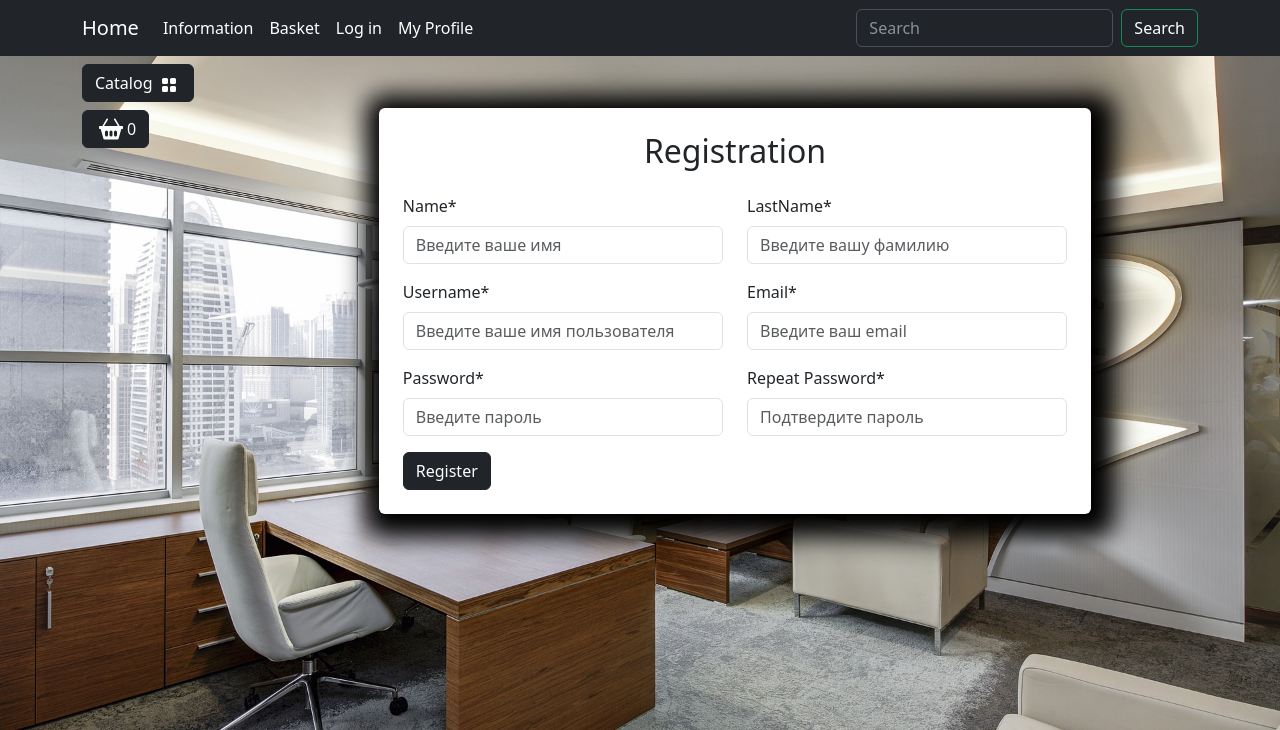
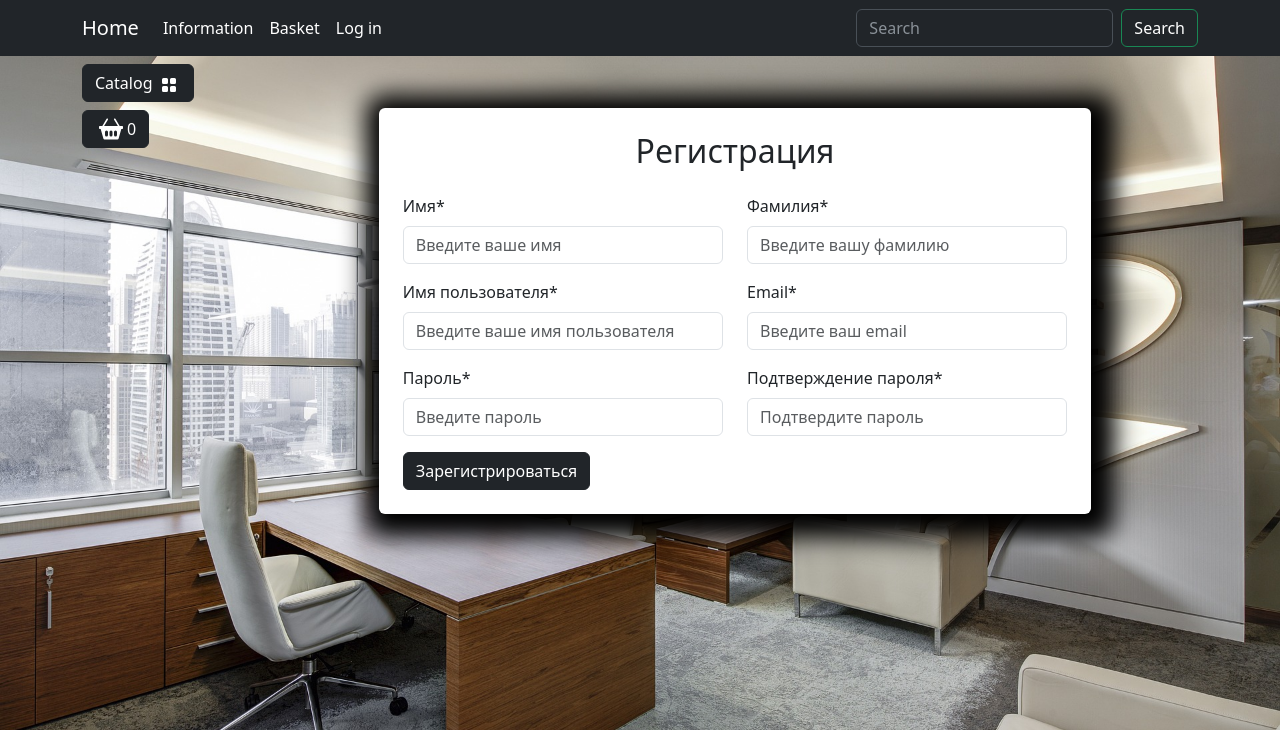
Before and after one commit to MLYTC1/Home---Website, a Django app: page /user/registration/ in a window 1280 px wide. Shown: the top 730 px of the page. Run offline with Django 4.2, Linux system fonts and the light colour scheme; data comes from the database, SQL or seed files in the repository; some libraries are stand-ins or nearby versions.

Commit message:
Registration Form And Controller Are Ready

```diff
--- a/templates/base.html
+++ b/templates/base.html
@@ -51,9 +51,11 @@
                         <li class="nav-item">
                             <a class="nav-link  text-white" href="carts/cart.html">Basket</a>
                         </li>
+                        {% if not user.is_authenticated %}
                             <li class="nav-item">
                                 <a class="nav-link  text-white" href="{% url "user:login" %}">Log in</a>
                             </li>
+                        {% else %}
                             <li class="nav-item dropdown ">
                                 <a class="nav-link dropdown-toggle text-white" href="#" role="button"
                                     data-bs-toggle="dropdown" aria-expanded="false">
@@ -63,13 +65,18 @@
                                     <li><a class="dropdown-item  text-white" href="carts/cart.html">Basket</a></li>
                                     <li><a class="dropdown-item  text-white" href="{% url "user:profile" %}">Personal profile</a>
                                     </li>
+                                    {% if user.is_admin or user.is_staff %}
                                         <li><a class="dropdown-item  text-white" href="{% url "admin:index" %}">Admin pannel</a></li>
+                                    {% endif %}
                                     <li>
                                         <hr class="dropdown-divider">
                                     </li>
                                     <li><a class="dropdown-item  text-white" href="{% url "user:logout" %}">Quit</a></li>
                                 </ul>
                             </li>
+                        {% endif %}
+
+
                     </ul>
                     <form class="d-flex" role="search" action="{% url "catalog:search" %}" method="get">
                         <input class="form-control me-2" type="search" name="q" placeholder="Search" aria-label="Search">
--- a/users/forms.py
+++ b/users/forms.py
@@ -1,5 +1,5 @@
 from django import forms
-from django.contrib.auth.forms import AuthenticationForm
+from django.contrib.auth.forms import AuthenticationForm, UserCreationForm
 
 from users.models import User
 
@@ -14,6 +14,35 @@
     password = forms.CharField()
 
 
+
+class UserRegistrationForm(UserCreationForm):
+
+    class Meta:
+        model = User
+        fields = (
+            "first_name",
+            "last_name",
+            "username",
+            "email",
+            "password1",
+            "password2",
+        )
+
+    first_name = forms.CharField()
+    last_name = forms.CharField()
+    username = forms.CharField()
+    email = forms.CharField()
+    password1 = forms.CharField()
+    password2 = forms.CharField()
+
+
+
+
+
+
+
+
+
     # username = forms.CharField(
     #     label='Name',
     #     widget=forms.TextInput(attrs={  "autofocus": True,
--- a/users/templates/users/registration.html
+++ b/users/templates/users/registration.html
@@ -1,51 +1,85 @@
 {% extends "base.html" %}
 {% load static %}
 
+{% block modal_cart %}
+{% include "includes/cart_button.html" %}
+{% endblock  %}
 
 {% block content %}
 <div class="row">
     <div class="container mt-5">
         <div class="row justify-content-center">
             <div class="col-md-9 bg-white p-4 mb-5 mx-2 rounded custom-shadow">
-                    <h2 class="text-center mb-4">Registration</h2>
-                    <form>
+                <h2 class="text-center mb-4">Регистрация</h2>
+                <form action="{% url "user:registration" %}" method="post">
+                    {% csrf_token %}
                     <div class="row">
                         <div class="col-md-6 mb-3">
-                                <label for="firstName" class="form-label">Name*</label>
-                                <input type="text" class="form-control" id="firstName"
+                            <label for="id_first_name" class="form-label">Имя*</label>
+                            <input type="text" class="form-control" id="id_first_name"
+                                value="{% if form.first_name.value %}{{ form.first_name.value }}{% endif %}"
+                                name="first_name"
                                 placeholder="Введите ваше имя" required>
+                                {% if form.first_name.errors %}
+                                <div class="alert alert-danger alert-dismissible fade show">{{form.first_name.errors}}</div>
+                                {% endif %}
                         </div>
                         <div class="col-md-6 mb-3">
-                                <label for="lastName" class="form-label">LastName*</label>
-                                <input type="text" class="form-control" id="lastName"
+                            <label for="id_last_name" class="form-label">Фамилия*</label>
+                            <input type="text" class="form-control" id="id_last_name"
+                                value="{% if form.last_name.value %}{{ form.last_name.value }}{% endif %}"
+                                name="last_name"
                                 placeholder="Введите вашу фамилию" required>
+                                {% if form.last_name.errors %}
+                                <div class="alert alert-danger alert-dismissible fade show">{{form.last_name.errors}}</div>
+                                {% endif %}
                         </div>
                         <div class="col-md-6 mb-3">
-                                <label for="username" class="form-label">Username*</label>
-                                <input type="text" class="form-control" id="username"
+                            <label for="id_username" class="form-label">Имя пользователя*</label>
+                            <input type="text" class="form-control" id="id_username"
+                                value="{% if form.username.value %}{{ form.username.value }}{% endif %}"
+                                name="username"
                                 placeholder="Введите ваше имя пользователя" required>
+                                {% if form.username.errors %}
+                                <div class="alert alert-danger alert-dismissible fade show">{{form.username.errors}}</div>
+                                {% endif %}
                         </div>
                         <div class="col-md-6 mb-3">
-                                <label for="email" class="form-label">Email*</label>
-                                <input type="email" class="form-control" id="email"
+                            <label for="id_email" class="form-label">Email*</label>
+                            <input type="email" class="form-control" id="id_email"
+                                value="{% if form.email.value %}{{ form.email.value }}{% endif %}"
+                                name="email"
                                 placeholder="Введите ваш email" required>
+                                {% if form.email.errors %}
+                                <div class="alert alert-danger alert-dismissible fade show">{{form.email.errors}}</div>
+                                {% endif %}
                         </div>
                         <div class="col-md-6 mb-3">
-                                <label for="password1" class="form-label">Password*</label>
-                                <input type="password" class="form-control" id="password1"
+                            <label for="id_password1" class="form-label">Пароль*</label>
+                            <input type="password" class="form-control" id="id_password1"
+                                value="{% if form.password1.value %}{{ form.password1.value }}{% endif %}"
+                                name="password1"
                                 placeholder="Введите пароль" required>
+                                {% if form.password1.errors %}
+                                <div class="alert alert-danger alert-dismissible fade show">{{form.password1.errors}}</div>
+                                {% endif %}
                         </div>
                         <div class="col-md-6 mb-3">
-                                <label for="password2" class="form-label">Repeat Password*</label>
-                                <input type="password" class="form-control" id="password2"
+                            <label for="id_password2" class="form-label">Подтверждение пароля*</label>
+                            <input type="password" class="form-control" id="id_password2"
+                                value="{% if form.password2.value %}{{ form.password2.value }}{% endif %}"
+                                name="password2"
                                 placeholder="Подтвердите пароль" required>
+                                {% if form.password2.errors %}
+                                <div class="alert alert-danger alert-dismissible fade show">{{form.password2.errors}}</div>
+                                {% endif %}
                         </div>
                     </div>
                     <button type="submit"
-                            class="btn btn-dark btn-block">Register</button>
+                        class="btn btn-dark btn-block">Зарегистрироваться</button>
                 </form>
             </div>
         </div>
     </div>
 </div>
-{% endblock content %}
+{% endblock  %}
--- a/users/views.py
+++ b/users/views.py
@@ -1,8 +1,10 @@
 from django.http import HttpResponseRedirect
-from django.shortcuts import render
+from django.shortcuts import redirect, render
 from django.contrib import auth
 from django.urls import reverse
-from users.forms import UserLoginForm
+from users.forms import UserLoginForm, UserRegistrationForm
+
+from users.forms import UserCreationForm
 
 def login(request):
     if request.method == 'POST':
@@ -24,8 +26,19 @@
 
 
 def registration(request):
+    if request.method == "POST":
+        form = UserRegistrationForm(data=request.POST)
+        if form.is_valid():
+            form.save()
+            user = form.instance
+            auth.login(request, user)
+            return HttpResponseRedirect(reverse("main:index"))
+    else:
+        form = UserRegistrationForm()
+
     context = {
         "title": "Home - Registration",
+        "form": form
     }
     return render(request, "users/registration.html", context)
 
@@ -33,9 +46,11 @@
 def profile(request):
     context = {
         "title": "Home - Profile",
+
     }
     return render(request, "users/profile.html", context)
 
 
 def logout(request):
-    ...
+    auth.logout(request)
+    return redirect(reverse('main:index'))
```
Lines whose indentation alone changed are shown as unchanged.
